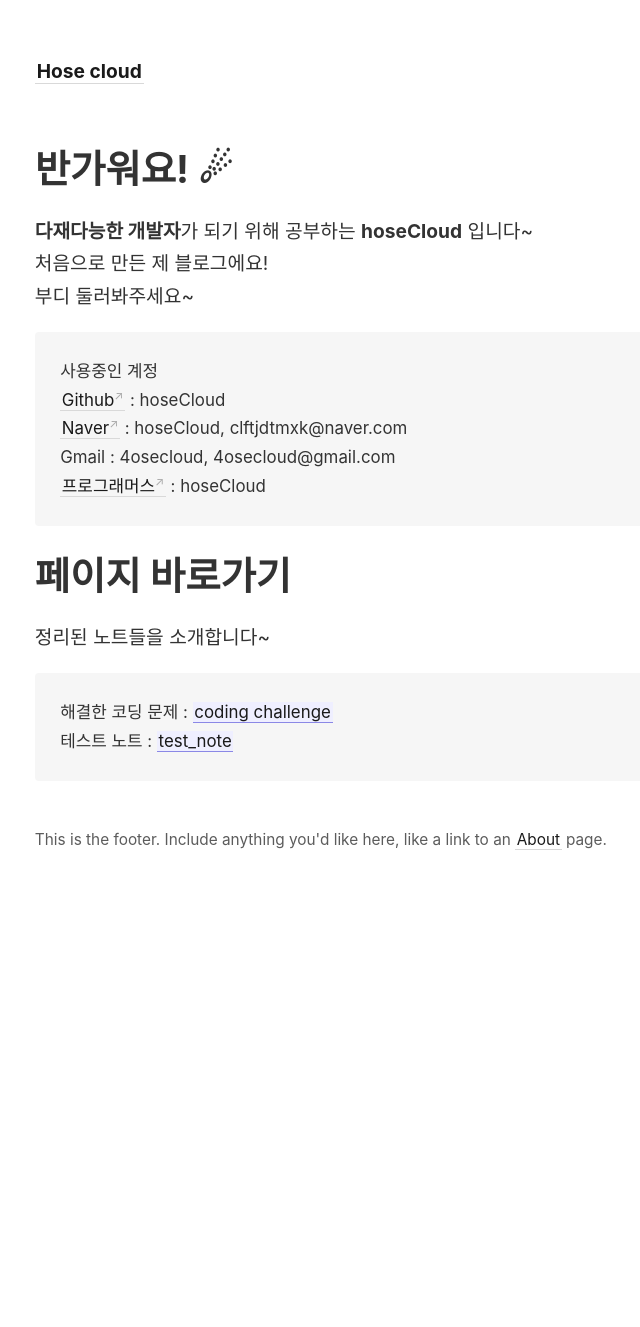
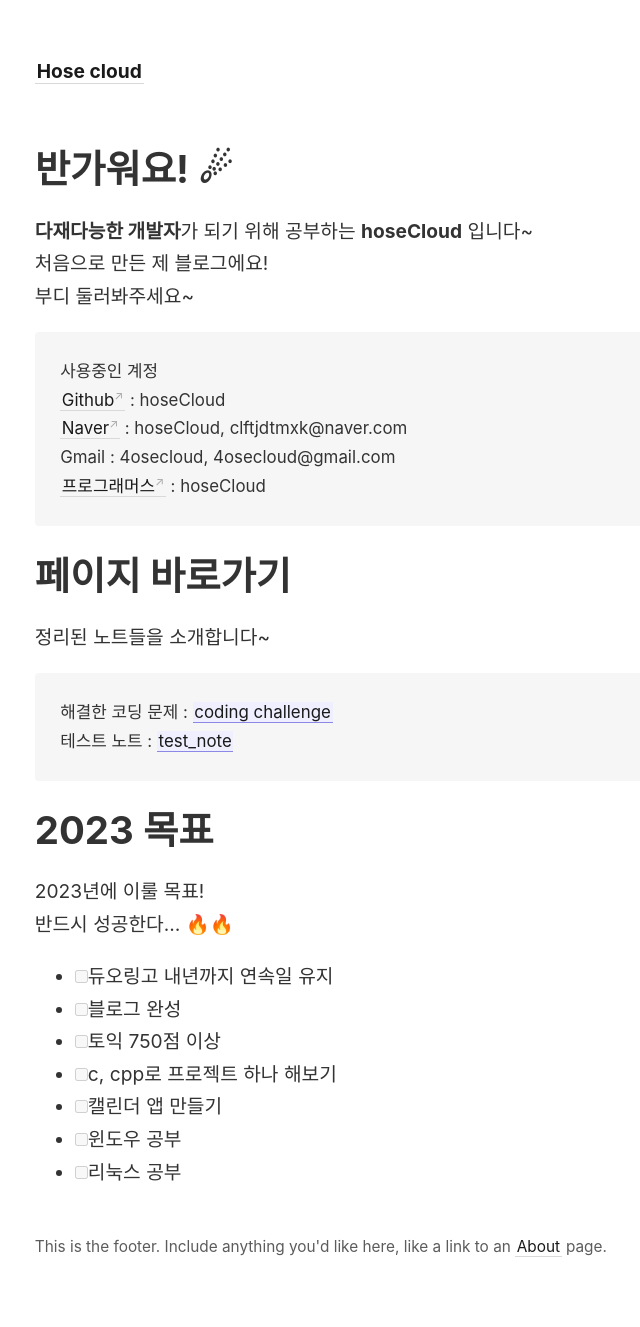
Before and after one commit to hoseCloud/hose_cloud, a Jekyll site: the page built from _pages/index.md, in a window 1280 px wide. Shown: the whole page, without its empty margins (42-682 px from the left). Built offline with Jekyll 4.4.1, drawn with Linux system fonts in a browser that asks for light colours; before the commit the page ends 920 px from its top, so only the background shows below that.

Commit message:
Update note, index and coding challenge

```diff
--- a/_pages/index.md
+++ b/_pages/index.md
@@ -25,6 +25,19 @@ permalink: /
 > 해결한 코딩 문제 : [[coding challenge]]
 > 테스트 노트 : [[test_note]]
 
+# 2023 목표
+
+2023년에 이룰 목표!
+반드시 성공한다... 🔥🔥
+
+- [ ] 듀오링고 내년까지 연속일 유지
+- [ ] 블로그 완성
+- [ ] 토익 750점 이상
+- [ ] c, cpp로 프로젝트 하나 해보기
+- [ ] 캘린더 앱 만들기
+- [ ] 윈도우 공부
+- [ ] 리눅스 공부
+
 <style>
   .wrapper {
     max-width: 46em;
```
Also changed, not shown: _pages/coding challenge.md (+2 -6 lines).
